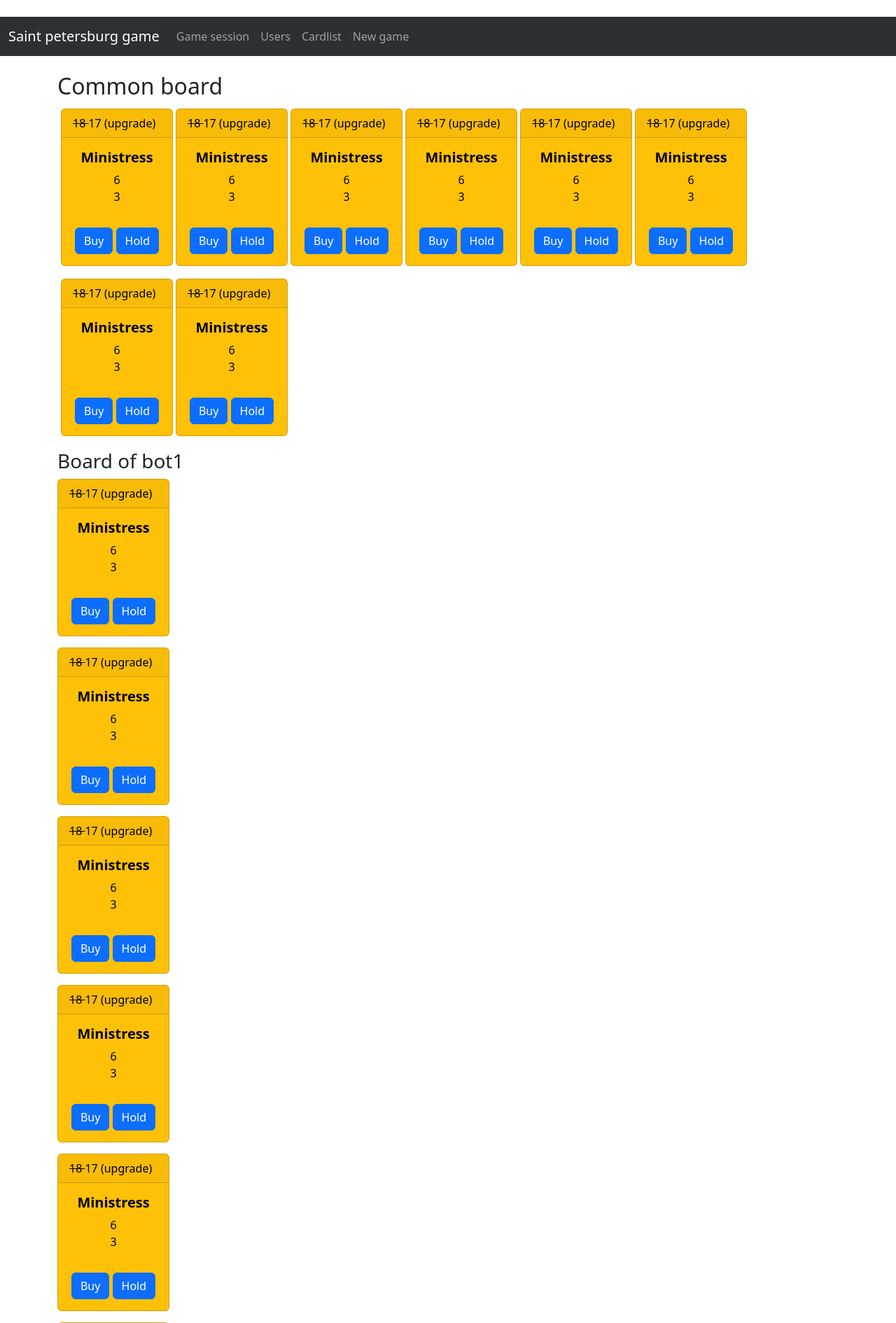
After one commit to dalikkk/PetersburgStrategy, a Flask app: page /game/session/1 in a window 1280 px wide. The commit adds this page. Shown: the top 1890 px of the page at 70% size. Run offline with Flask 3, Linux system fonts and the light colour scheme; some libraries are stand-ins or nearby versions.

Commit message:
Add scraffold of game interface

```diff
--- a/server.py
+++ b/server.py
@@ -940,9 +940,11 @@ def card_data(card_instance):
 def session_info(session_id):
     data = session_data(session_id)
     # TODO
-    return render_template('game.html', data=data)
-
-
+    return render_template(
+        'game.html',
+        broad_container = True,
+        data=data
+    )
 
 
 
--- a/static/css/site.css
+++ b/static/css/site.css
@@ -2,3 +2,22 @@
     text-align: center;
     vertical-align: middle;
 }
+
+.float-container {
+    padding: 3px;
+}
+
+.float-child {
+    float: left;
+    margin: 2px;
+}
+
+.float-clear {
+    clear: both;
+}
+
+@media (min-width: 1400px) {
+    .broad-container {
+        max-width: 1350px;
+    }
+}
--- /dev/null
+++ b/templates/game.html
@@ -0,0 +1,54 @@
+{% extends "shared/layout.html"%}
+{% from 'bootstrap5/form.html' import render_form %}
+
+
+
+{%block title%}Game status{%endblock%}
+
+{%block body%}
+<h2>Common board</h2>
+<div class="float-container">
+    {% for i in range(8) %}
+    <div class="card text-bg-{{'warning'}} mb-3 float-child" style="max-width: 10rem; min-width: 10rem">
+        <div class="card-header"><strike> 18 </strike> 17 (upgrade)</div>
+        <div class="card-body">
+            <!--<h6 class="card-title text-center"><strong>Czar and carpenter</strong></h6>-->
+            <h5 class="card-title text-center"><strong>Ministress</strong></h5>
+            <!--<p class="card-text">Some quick example text to build on the card title and make up the bulk of the card's content.</p>-->
+            <div class="text-center flex-container">
+                <div class="flex-child">6</div>
+                <div class="flex-child">3</div>
+            </div>
+        </div>
+        <div class="card-body text-center">
+            <a href="#" class="btn btn-primary">Buy</a>
+            <a href="#" class="btn btn-primary">Hold</a>
+        </div>
+    </div>
+    {% endfor %}
+    <div class="float-clear"></div>
+</div>
+
+<h3>Board of bot1</h3>
+<div class="flex-container">
+    {% for i in range(15) %}
+    <div class="card text-bg-{{'warning'}} mb-3 flex-child" style="max-width: 10rem; min-width: 10rem;">
+        <div class="card-header"><strike> 18 </strike> 17 (upgrade)</div>
+        <div class="card-body">
+            <!--<h6 class="card-title text-center"><strong>Czar and carpenter</strong></h6>-->
+            <h5 class="card-title text-center"><strong>Ministress</strong></h5>
+            <!--<p class="card-text">Some quick example text to build on the card title and make up the bulk of the card's content.</p>-->
+            <div class="text-center flex-container">
+                <div class="flex-child">6</div>
+                <div class="flex-child">3</div>
+            </div>
+        </div>
+        <div class="card-body text-center">
+            <a href="#" class="btn btn-primary">Buy</a>
+            <a href="#" class="btn btn-primary">Hold</a>
+        </div>
+    </div>
+    {% endfor %}
+    <div></div>
+</div>
+{% endblock %}
--- a/templates/shared/layout.html
+++ b/templates/shared/layout.html
@@ -35,7 +35,7 @@
 
     <br />
 
-    <div class="container">
+    <div class="container {% if broad_container %}broad-container{% endif %}">
         <main role="main" class="pb-3">
             {% with messages = get_flashed_messages(with_categories=true) %}
                 {% if messages %}
```
